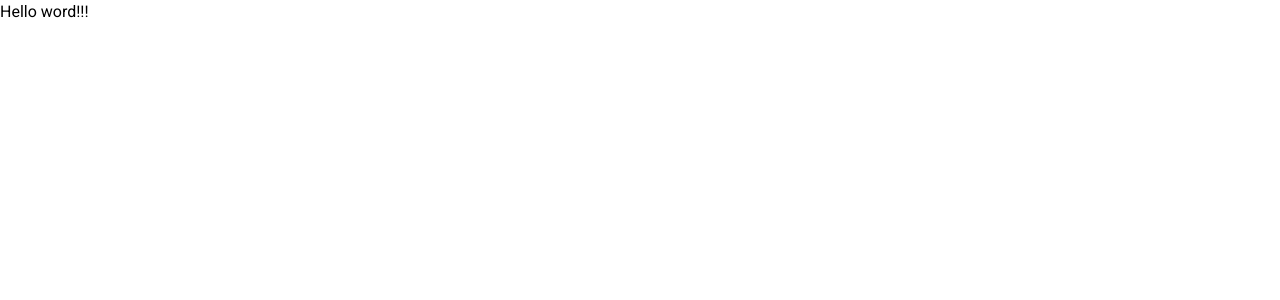
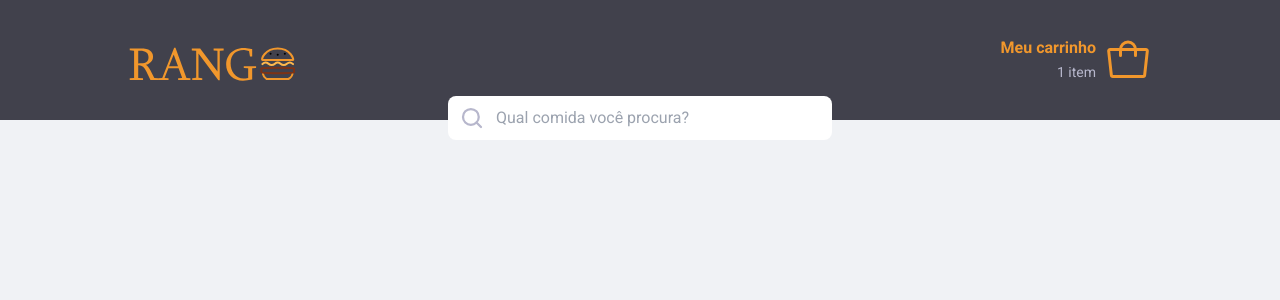
Before and after one commit to ReinaldoCS/rang-online, a React (Vite) app: page / in a window 1280 px wide. Shown: the top 300 px of the page. Built offline with nearby package versions, Linux system fonts and the light colour scheme.

Commit message:
Criando component Header

```diff
--- a/index.html
+++ b/index.html
@@ -11,7 +11,7 @@
     <link href="https://fonts.googleapis.com/css2?family=Poppins:wght@600&family=Roboto:wght@400;500;700&display=swap" rel="stylesheet" />
     <title>Rango</title>
   </head>
-  <body>
+  <body class="bg-gray-100">
     <div id="root"></div>
     <script type="module" src="/src/main.tsx"></script>
   </body>
--- a/package.json
+++ b/package.json
@@ -11,6 +11,7 @@
     "type-check": "tsc"
   },
   "dependencies": {
+    "phosphor-react": "^1.4.1",
     "react": "^17.0.2",
     "react-dom": "^17.0.2"
   },
--- a/src/App.tsx
+++ b/src/App.tsx
@@ -1,7 +1,13 @@
 import './index.css';
 
+import { Header } from './Components/Header';
+
 function App() {
-  return <h1 className="text-red-600">Hello word!!!</h1>;
+  return (
+    <>
+      <Header />
+    </>
+  );
 }
 
 export default App;
--- /dev/null
+++ b/src/Components/Bag.tsx
@@ -0,0 +1,13 @@
+import { Tote } from 'phosphor-react';
+
+export function Bag() {
+  return (
+    <a href="/" className="flex flex-col items-center justify-center sm:flex-row">
+      <Tote className="text-orange-500 w-8 h-8 sm:order-2 sm:pl-2 sm:w-14 sm:h-14" />
+      <div className="sm:text-right">
+        <strong className="text-orange-500 hidden sm:block">Meu carrinho</strong>
+        <span className="text-gray-400 text-xs sm:text-sm">1 item</span>
+      </div>
+    </a>
+  );
+}
--- /dev/null
+++ b/src/Components/Header.tsx
@@ -0,0 +1,17 @@
+import { Bag } from './Bag';
+import { SearchInput } from './SearchInput';
+
+export function Header() {
+  return (
+    <>
+      <header className="bg-gray-500 flex items-start justify-center">
+        <div className="flex items-start justify-between w-11/12 pt-8 pb-16 max-w-5xl sm:items-center md:pb-8">
+          <img src="/logo.svg" alt="Rango" className="w-5/12 max-w-[168px]" />
+
+          <Bag />
+        </div>
+      </header>
+      <SearchInput />
+    </>
+  );
+}
--- /dev/null
+++ b/src/Components/SearchInput.tsx
@@ -0,0 +1,18 @@
+import { MagnifyingGlass } from 'phosphor-react';
+
+export function SearchInput() {
+  return (
+    <div className="flex items-start justify-center -translate-y-6">
+      <div className="w-11/12 max-w-sm relative">
+        <div className="flex absolute inset-y-0 left-0 items-center pl-3 text-gray-400">
+          <MagnifyingGlass size={24} weight="bold" />
+        </div>
+        <input
+          type="text"
+          placeholder="Qual comida você procura?"
+          className="bg-white rounded-lg w-full pl-12 p-2.5 block text-gray-500 focus:border-orange-500"
+        />
+      </div>
+    </div>
+  );
+}
```
Also changed, not shown: public/logo.svg (added), 1 other file (tests, documents, lock files or other folders).
